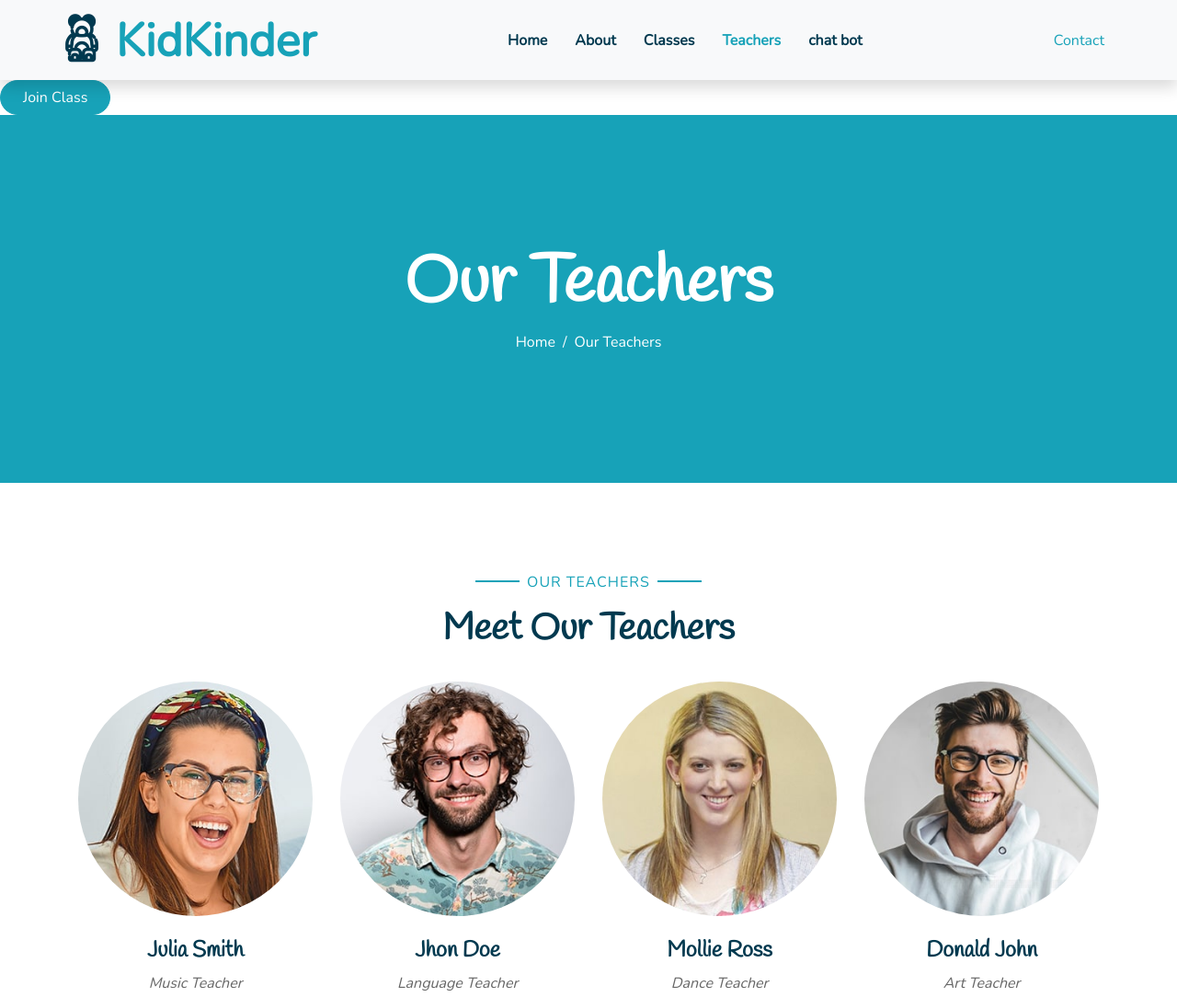
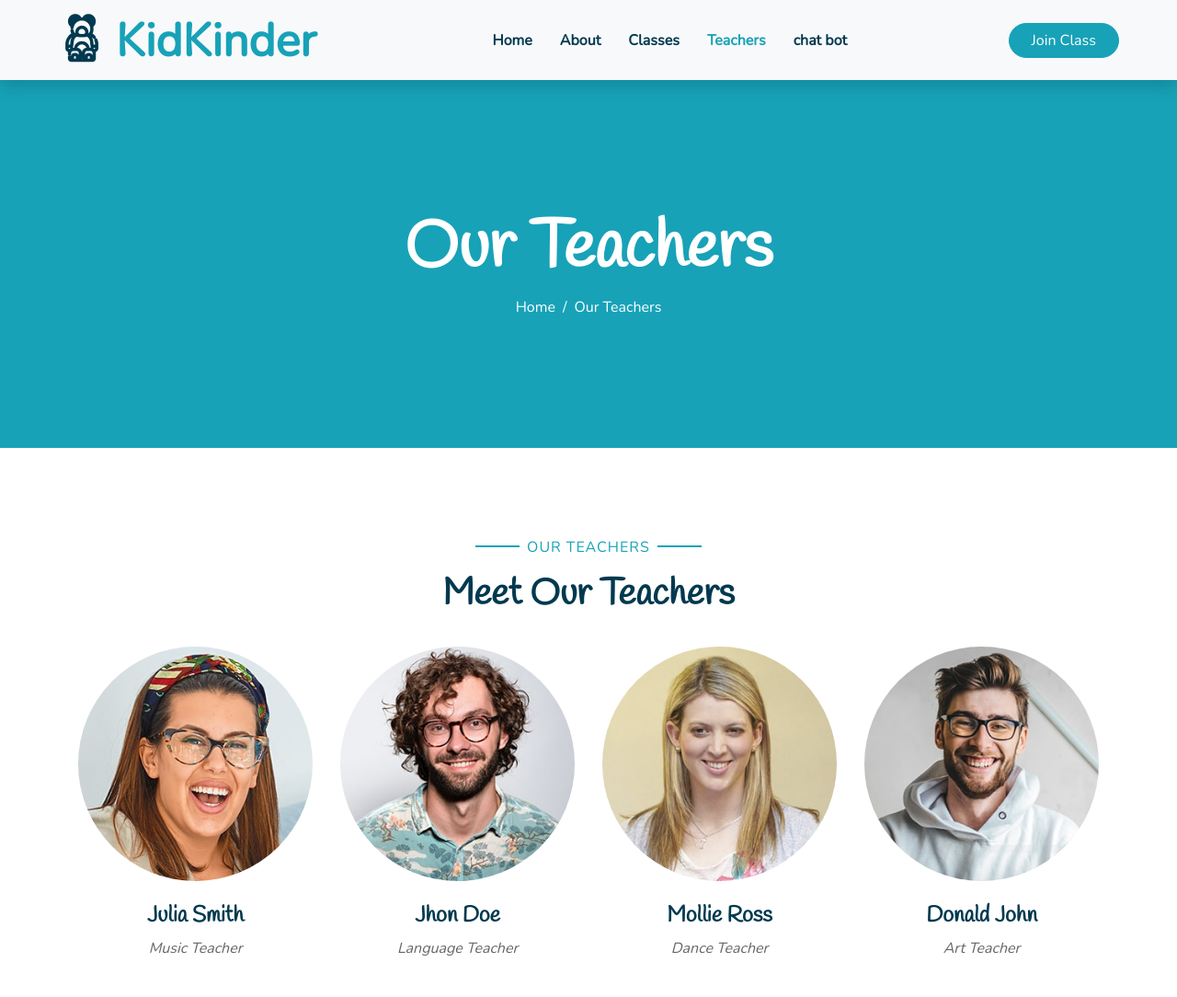
Before and after one commit to anand-369/anand-kinder, a plain HTML site: page team.html in a window 1280 px wide. Shown: the top 1084 px of the page at 92% size. Drawn offline with nearby package versions, Linux system fonts and the light colour scheme.

Commit message:
Update team.html

```diff
--- a/team.html
+++ b/team.html
@@ -50,8 +50,6 @@
 
                         </div>
                     </div>
-                    <a href="contact.html" class="nav-item nav-link">Contact</a>
-                </div>
                 <a href="" class="btn btn-primary px-4">Join Class</a>
             </div>
         </nav>
```
